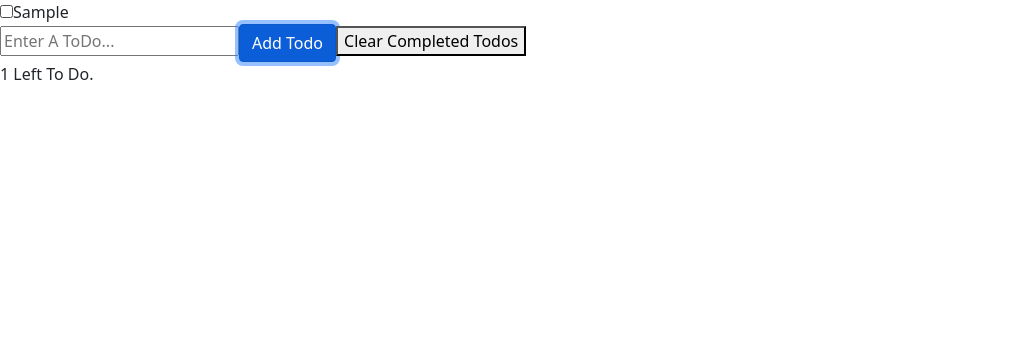
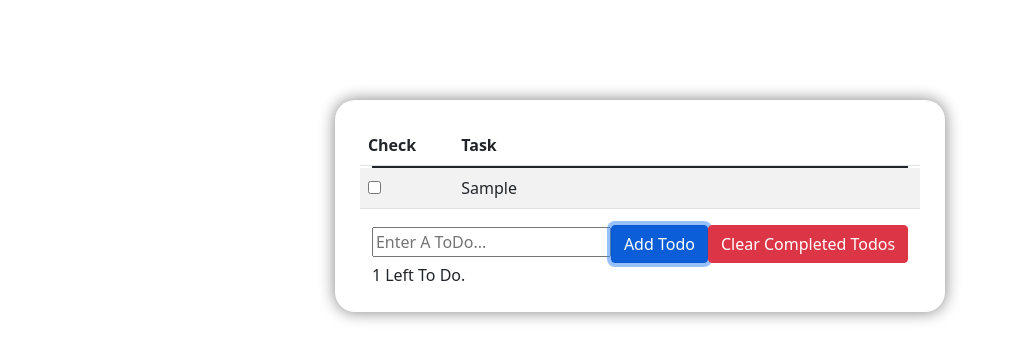
Before and after one commit to kdrbek06/intro-react, a React (Create React App) app: page / in a window 1280 px wide. Both pictures are taken after typing "Sample" into the empty fields and a click on the button "Add Todo". Shown: the top 360 px of the page, without its empty margins (0-1018 px from the left). Built offline with nearby package versions, Linux system fonts and the light colour scheme.

Commit message:
Add button, table and container style

```diff
--- a/package.json
+++ b/package.json
@@ -2,7 +2,7 @@
   "name": "intro-react",
   "version": "0.1.0",
   "private": true,
-  "homepage": "https://github.com/kdrbek06/intro-react",
+  "homepage": "https://kdrbek06.github.io/intro-react/",
   "dependencies": {
     "@testing-library/jest-dom": "^5.14.1",
     "@testing-library/react": "^11.2.7",
--- a/src/App.js
+++ b/src/App.js
@@ -4,7 +4,7 @@ import TodoList from "./TodoList";
 
 //We defined the v4 method as uuidv4 (this creates random id)
 import { v4 as uuidv4 } from 'uuid';
-
+import './css/style.css';
 const LOCAL_STORAGE_KEY = 'todoApp.todos'
 
 
@@ -54,13 +54,36 @@ function App() {
     }
 
 
+
+
     return (
      <>
-       <TodoList todos={todos} toggleTodo={toggleTodo}/>
-       <input ref={todoNameRef} placeholder="Enter A ToDo..." type="text" />
-       <button type="button" class="btn btn-primary" onClick={handleAddTodo}>Add Todo</button>
-       <button onClick={handleClearTodos}>Clear Completed Todos</button>
-       <div>{todos.filter(todo => !todo.complete).length} Left To Do.</div>
+         <div class="main">
+             <div className="container">
+                 <div className="todoTable">
+                     <table className="table table-striped table-hover">
+                         <thead>
+                         <tr className="row">
+                             <th className="col-2" scope="col">Check</th>
+                             <th className="col-10" scope="col">Task</th>
+                         </tr>
+                         </thead>
+                         <TodoList todos={todos} toggleTodo={toggleTodo}/>
+                     </table>
+
+                 </div>
+
+                 <div>
+                     <input ref={todoNameRef} placeholder="Enter A ToDo..." type="text"/>
+                     <button type="button" className="btn btn-primary" onClick={handleAddTodo}>Add Todo</button>
+                     <button className="btn btn-danger" onClick={handleClearTodos}>Clear Completed Todos</button>
+                 </div>
+
+                 <div>{todos.filter(todo => !todo.complete).length} Left To Do.</div>
+             </div>
+         </div>
+
+
      </>
 
     )}
--- a/src/Todo.js
+++ b/src/Todo.js
@@ -3,16 +3,22 @@ import React from 'react';
 
 const Todo = ({todo,toggleTodo}) => {
     function handleTodoClick(){
-        toggleTodo(todo.id)
+         toggleTodo(todo.id)
     }
 
     return (
-        <div>
-            <label>
+        <tr class="row">
+
+            <td class="col-2">
                 <input type="checkbox" checked={todo.complete} onChange={handleTodoClick}/>
+            </td>
+            <td class="col-10">
                 {todo.name}
-            </label>
-        </div>
+            </td>
+
+        </tr>
+
+
     );
 };
 
--- a/src/TodoList.js
+++ b/src/TodoList.js
@@ -5,7 +5,16 @@ import Todo from "./Todo";
 const TodoList = ({todos, toggleTodo}) => {
     return (
         todos.map(todo => {
-            return <Todo key= {todo.id} toggleTodo={toggleTodo} todo={todo} />
+            return(
+                <tbody>
+                    <Todo key= {todo.id} toggleTodo={toggleTodo} todo={todo} />
+                </tbody>
+
+
+
+
+
+            )
         })
     )
 }
--- /dev/null
+++ b/src/css/style.css
@@ -0,0 +1,20 @@
+body {
+    display: grid;
+    align-items: center;
+    justify-content: center;
+    background-size: cover;
+}
+
+.main {
+    border-radius: 20px;
+    box-shadow: 0 0 1rem grey;
+    margin-top: 100px;
+    padding: 25px;
+}
+
+td {
+    max-width: 100px;
+    overflow: hidden;
+    text-overflow: ellipsis;
+    white-space: nowrap;
+}
```
